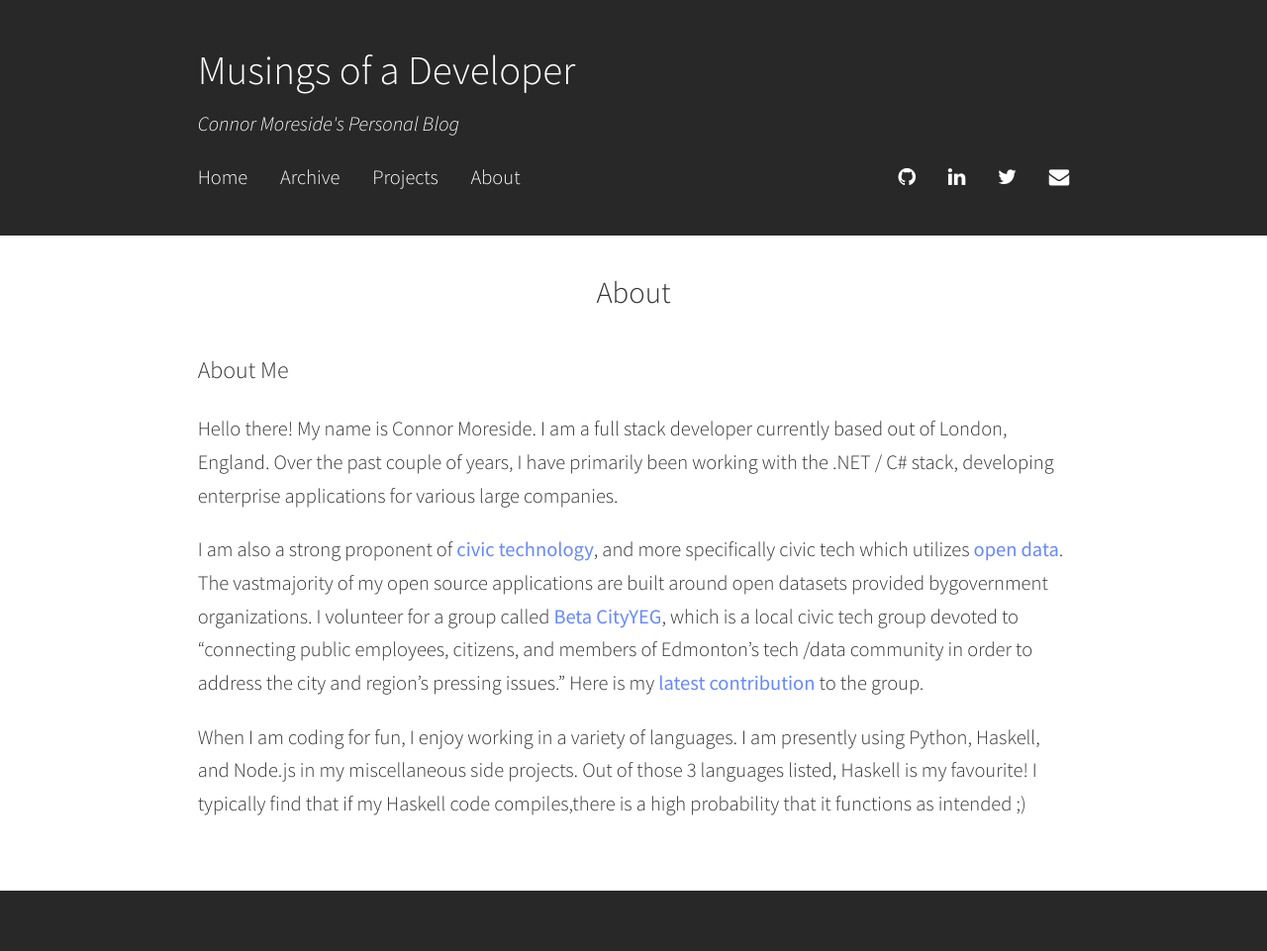
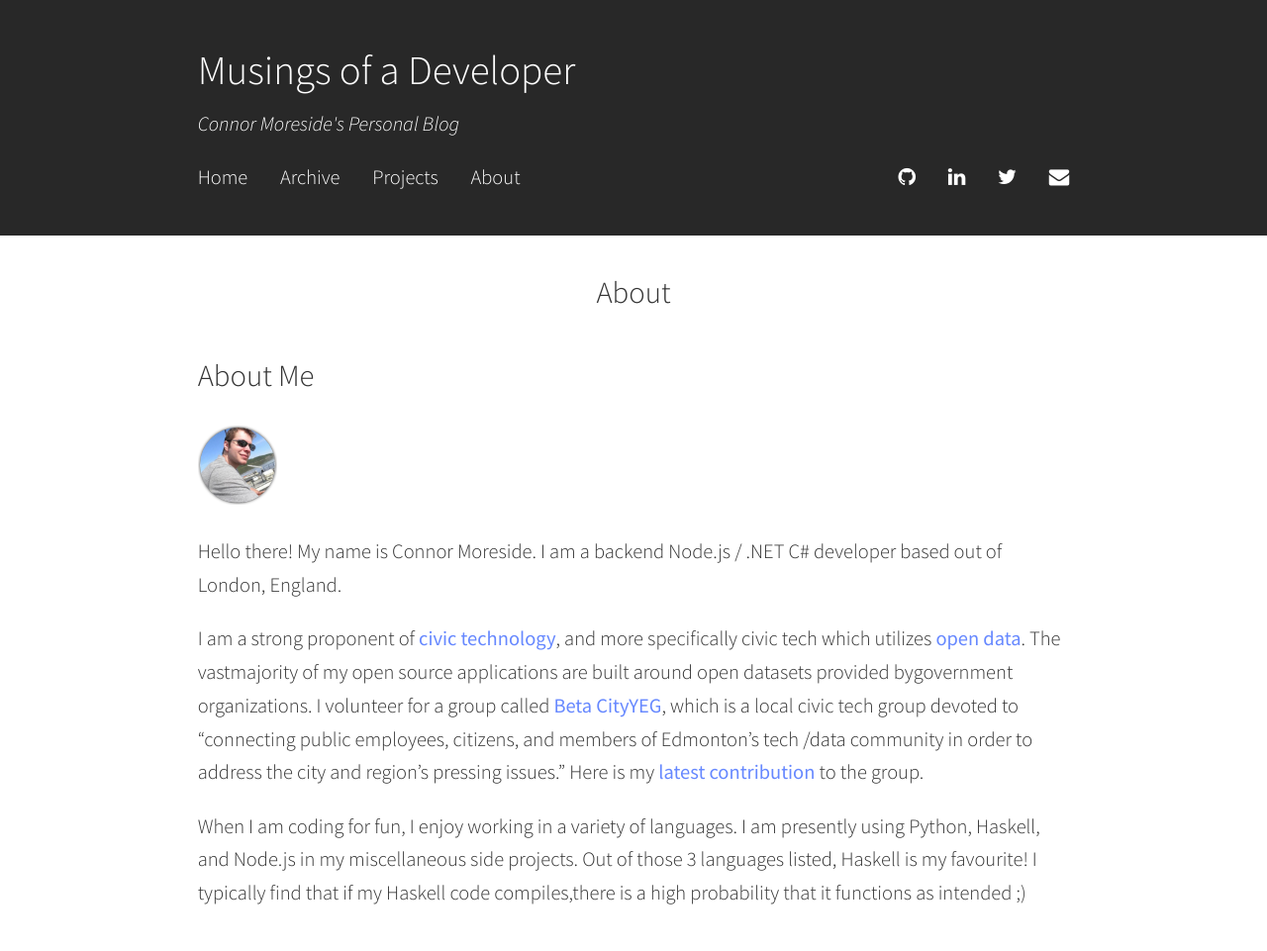
Before and after one commit to cmoresid/cmoresid.github.io, a Jekyll site: the page built from about.md, in a window 1280 px wide. Shown: the whole page at 99% size. Built offline with Jekyll 4.4.1, drawn with Linux system fonts in a browser that asks for light colours; before the commit the page ends 900 px from its top, so only the background shows below that.

Commit message:
Update about

```diff
--- /dev/null
+++ b/Gemfile
@@ -0,0 +1,2 @@
+source 'https://rubygems.org'
+gem 'github-pages', group: :jekyll_plugins
--- a/_config.yml
+++ b/_config.yml
@@ -3,7 +3,7 @@ author: "Connor Moreside"
 description: "Connor Moreside's Personal Blog"
 more: "read more »"
 url: "https://moreside.io"
-baseurl: "/"
+baseurl: ""
 paginate: 2
 permalink: pretty
 excerpt_separator: "\n\n\n" # two blank lines
--- a/about.md
+++ b/about.md
@@ -2,10 +2,12 @@
 title: "About"
 ---
 
-### About Me
+## About Me
 
-Hello there! My name is Connor Moreside. I am a full stack developer currently based out of London, England. Over the past couple of years, I have primarily been working with the .NET / C# stack, developing enterprise applications for various large companies.
+![me](/images/avatar.png)
 
-I am also a strong proponent of [civic technology](https://en.wikipedia.org/wiki/Civic_technology), and more specifically civic tech which utilizes [open data](https://en.wikipedia.org/wiki/Open_data). The vastmajority of my open source applications are built around open datasets provided bygovernment organizations. I volunteer for a group called [Beta CityYEG](https://betacity.ca), which is a local civic tech group devoted to "connecting public employees, citizens, and members of Edmonton's tech /data community in order to address the city and region's pressing issues." Here is my [latest contribution](https://betacity.ca/2015/12/20/yeg-historical-photo-mapping/) to the group.
+Hello there! My name is Connor Moreside. I am a backend Node.js / .NET C# developer based out of London, England.
+
+I am a strong proponent of [civic technology](https://en.wikipedia.org/wiki/Civic_technology), and more specifically civic tech which utilizes [open data](https://en.wikipedia.org/wiki/Open_data). The vastmajority of my open source applications are built around open datasets provided bygovernment organizations. I volunteer for a group called [Beta CityYEG](https://betacity.ca), which is a local civic tech group devoted to "connecting public employees, citizens, and members of Edmonton's tech /data community in order to address the city and region's pressing issues." Here is my [latest contribution](https://betacity.ca/2015/12/20/yeg-historical-photo-mapping/) to the group.
 
 When I am coding for fun, I enjoy working in a variety of languages. I am presently using Python, Haskell, and Node.js in my miscellaneous side projects. Out of those 3 languages listed, Haskell is my favourite! I typically find that if my Haskell code compiles,there is a high probability that it functions as intended ;)
```
Also changed, not shown: Gemfile.lock (added).
